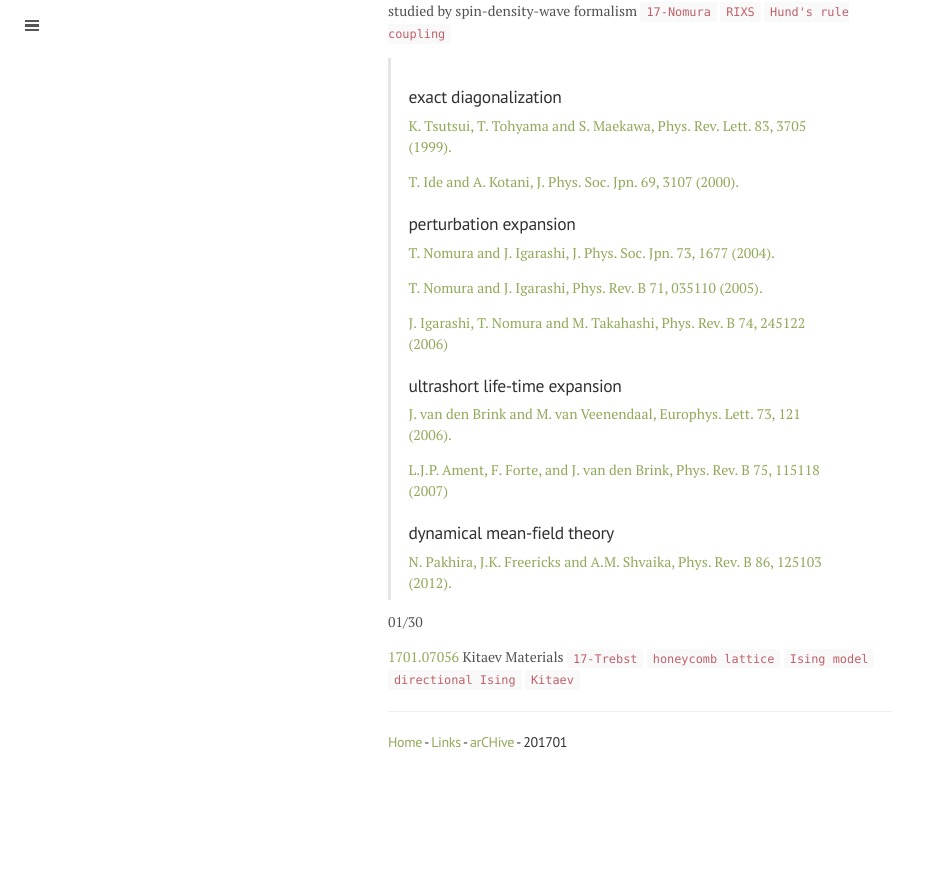
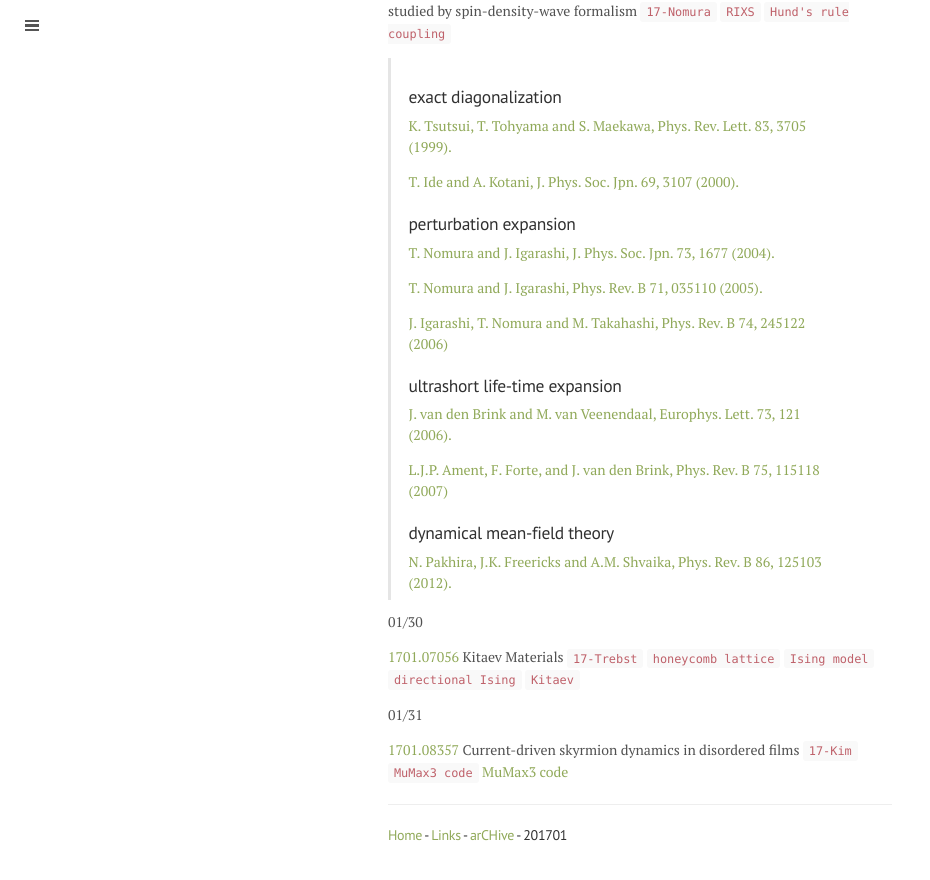
Before and after one commit to qkrwlsghdcjsworlt/work, a Jekyll site: the page built from 201701.md, in a window 1280 px wide and 900 px high, scrolled down 3545 px. Shown: the top 880 px of the window, without its empty margins (0-930 px from the left). Built offline with Jekyll 4.4.1, drawn with Linux system fonts in a browser that asks for light colours; before the commit the page ends 4353 px from its top, so only the background shows below that.

Commit message:
“update”

```diff
--- a/201701.md
+++ b/201701.md
@@ -184,6 +184,12 @@ B 86, 125103 (2012).](http://journals.aps.org/prb/abstract/10.1103/PhysRevB.86.1
 
 [1701.07056](https://arxiv.org/abs/1701.07056) Kitaev Materials `17-Trebst` `honeycomb lattice` `Ising model` `directional Ising` `Kitaev`
 
+01/31
+
+[1701.08357](https://arxiv.org/abs/1701.08357) Current-driven skyrmion dynamics in disordered films `17-Kim` `MuMax3 code` [MuMax3 code](http://mumax.github.io/index.html)
+
+
+
 
 ---
 
```
